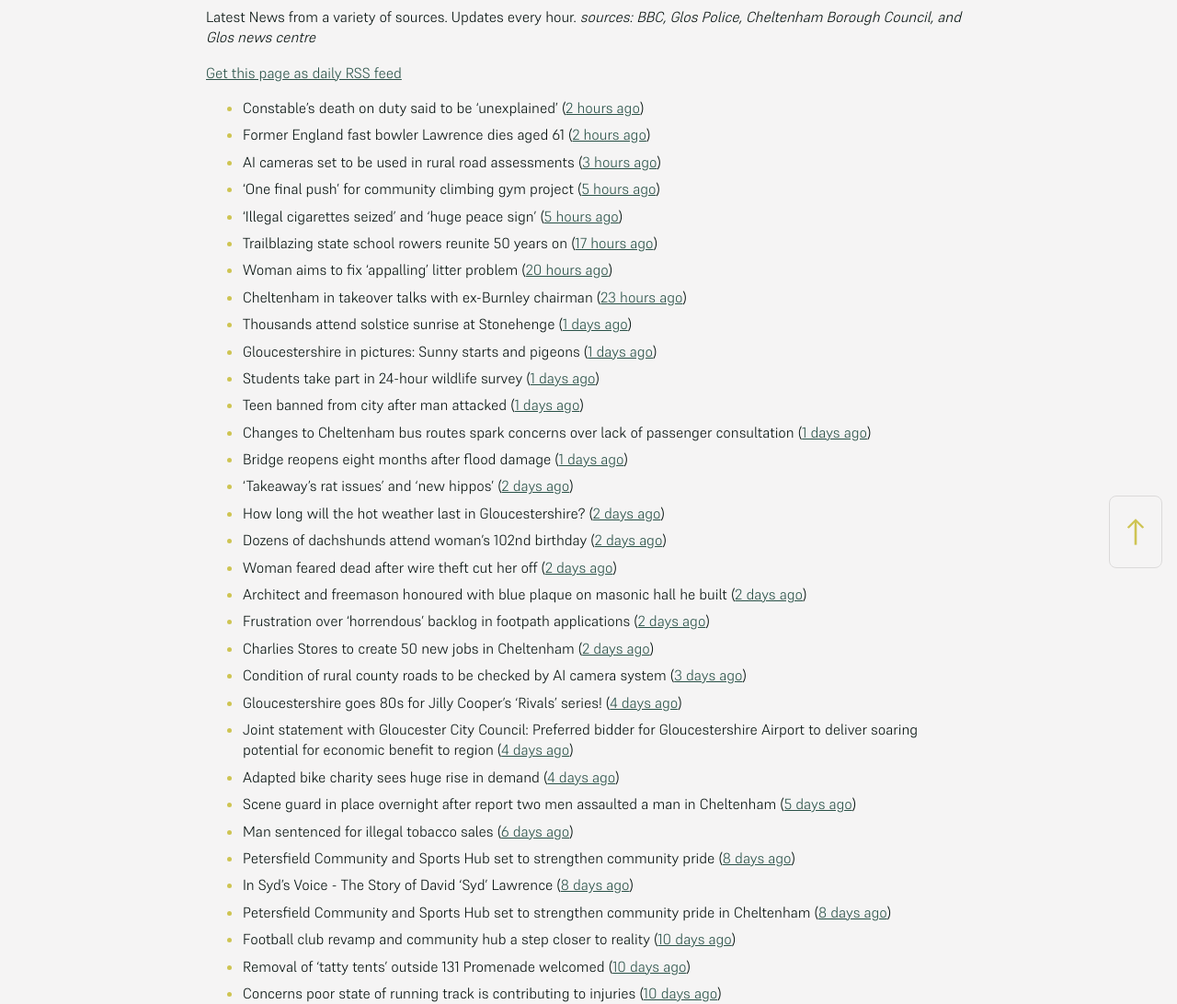
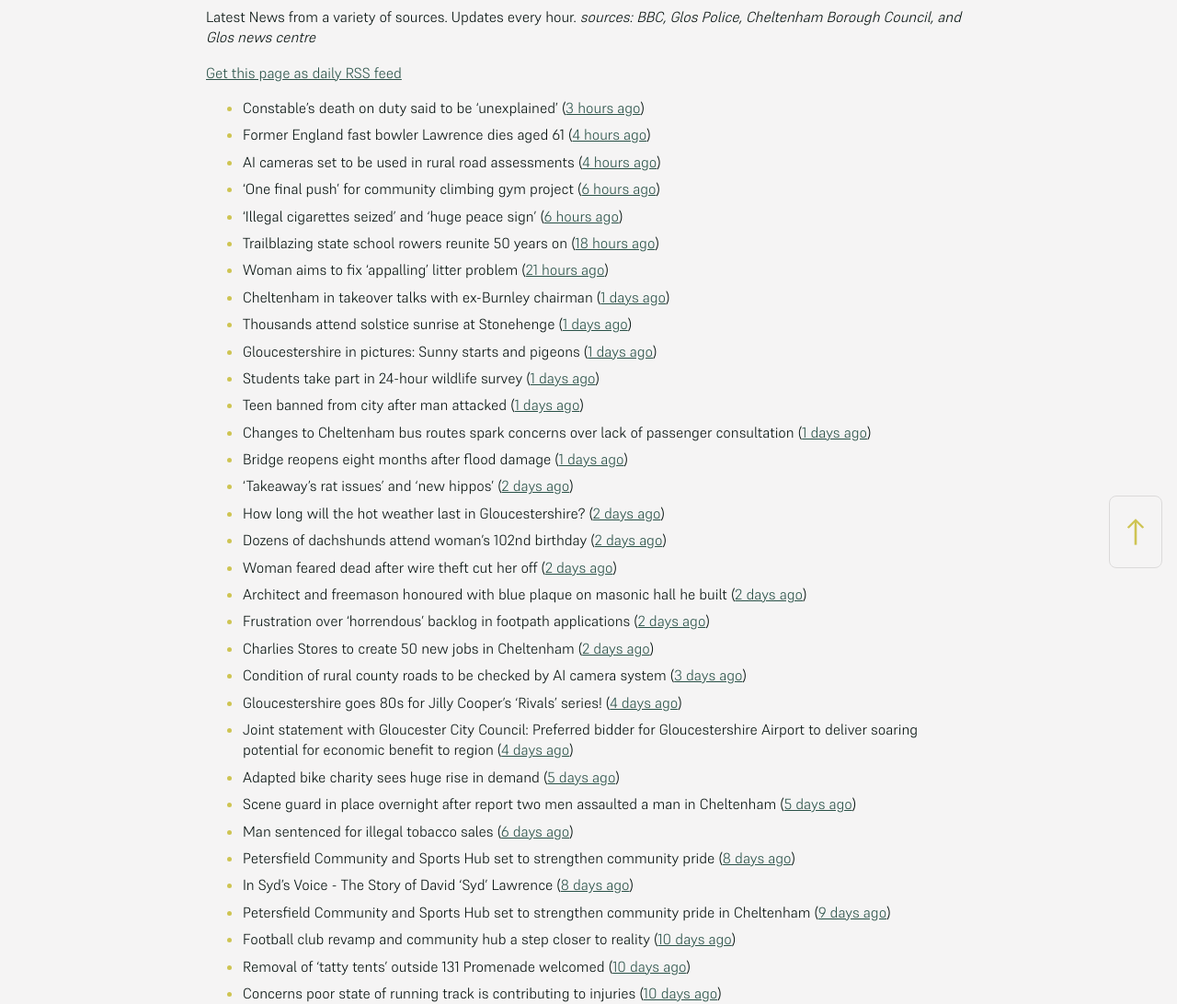
Before and after one commit to mat-0/cheltenham-open-data, a Jekyll site: the page built from _pages/news.md, in a window 1280 px wide. Shown: the part 266-1358 px from the top of the page at 92% size. Built offline with Jekyll 4.4.1, drawn with Linux system fonts in a browser that asks for light colours.

Commit message:
Updated 2025-06-22 13:05:35

```diff
--- a/_pages/news.md
+++ b/_pages/news.md
@@ -12,14 +12,14 @@ _sources: BBC, Glos Police, Cheltenham Borough Council, and Glos news centre_
 [Get this page as daily RSS feed](/daily.rss)
 
 <!-- news_marker starts -->
-- Constable's death on duty said to be 'unexplained' ([2 hours ago](https://www.bbc.com/news/articles/c39z0d12k88o))
-- Former England fast bowler Lawrence dies aged 61 ([2 hours ago](https://www.bbc.com/sport/cricket/articles/c07d973k0zzo))
-- AI cameras set to be used in rural road assessments ([3 hours ago](https://www.bbc.com/news/articles/c62g921l14jo))
-- 'One final push' for community climbing gym project ([5 hours ago](https://www.bbc.com/news/articles/cx2v55q5kpeo))
-- 'Illegal cigarettes seized' and 'huge peace sign' ([5 hours ago](https://www.bbc.com/news/articles/cy9x4grl3zno))
-- Trailblazing state school rowers reunite 50 years on ([17 hours ago](https://www.bbc.com/news/articles/ce9xgerg0n5o))
-- Woman aims to fix 'appalling' litter problem ([20 hours ago](https://www.bbc.com/news/articles/cqjq05rv191o))
-- Cheltenham in takeover talks with ex-Burnley chairman ([23 hours ago](https://www.bbc.com/sport/football/articles/ckg3v5135meo))
+- Constable's death on duty said to be 'unexplained' ([3 hours ago](https://www.bbc.com/news/articles/c39z0d12k88o))
+- Former England fast bowler Lawrence dies aged 61 ([4 hours ago](https://www.bbc.com/sport/cricket/articles/c07d973k0zzo))
+- AI cameras set to be used in rural road assessments ([4 hours ago](https://www.bbc.com/news/articles/c62g921l14jo))
+- 'One final push' for community climbing gym project ([6 hours ago](https://www.bbc.com/news/articles/cx2v55q5kpeo))
+- 'Illegal cigarettes seized' and 'huge peace sign' ([6 hours ago](https://www.bbc.com/news/articles/cy9x4grl3zno))
+- Trailblazing state school rowers reunite 50 years on ([18 hours ago](https://www.bbc.com/news/articles/ce9xgerg0n5o))
+- Woman aims to fix 'appalling' litter problem ([21 hours ago](https://www.bbc.com/news/articles/cqjq05rv191o))
+- Cheltenham in takeover talks with ex-Burnley chairman ([1 days ago](https://www.bbc.com/sport/football/articles/ckg3v5135meo))
 - Thousands attend solstice sunrise at Stonehenge ([1 days ago](https://www.bbc.com/news/articles/cg75gp1y233o))
 - Gloucestershire in pictures: Sunny starts and pigeons ([1 days ago](https://www.bbc.com/news/articles/cwye9g90870o))
 - Students take part in 24-hour wildlife survey ([1 days ago](https://www.bbc.com/news/articles/cn41ze3r27zo))
@@ -36,12 +36,12 @@ _sources: BBC, Glos Police, Cheltenham Borough Council, and Glos news centre_
 - Condition of rural county roads to be checked by AI camera system ([3 days ago](https://gloucesternewscentre.co.uk/condition-of-rural-county-roads-to-be-checked-by-ai-camera-system/))
 - Gloucestershire goes 80s for Jilly Cooper’s ‘Rivals’ series! ([4 days ago](https://www.bbc.co.uk/sounds/play/p0ljxnh1))
 - Joint statement with Gloucester City Council: Preferred bidder for Gloucestershire Airport to deliver soaring potential for economic benefit to region ([4 days ago](https://www.cheltenham.gov.uk/news/article/3021/joint_statement_with_gloucester_city_council_preferred_bidder_for_gloucestershire_airport_to_deliver_soaring_potential_for_economic_benefit_to_region))
-- Adapted bike charity sees huge rise in demand ([4 days ago](https://www.bbc.co.uk/sounds/play/p0ljrsvr))
+- Adapted bike charity sees huge rise in demand ([5 days ago](https://www.bbc.co.uk/sounds/play/p0ljrsvr))
 - Scene guard in place overnight after report two men assaulted a man in Cheltenham ([5 days ago](https://gloucesternewscentre.co.uk/scene-guard-in-place-overnight-after-report-two-men-assaulted-a-man-in-cheltenham/))
 - Man sentenced for illegal tobacco sales ([6 days ago](https://gloucesternewscentre.co.uk/man-sentenced-for-illegal-tobacco-sales/))
 - Petersfield Community and Sports Hub set to strengthen community pride ([8 days ago](https://gloucesternewscentre.co.uk/petersfield-community-and-sports-hub-set-to-strengthen-community-pride/))
 - In Syd's Voice - The Story of David 'Syd' Lawrence ([8 days ago](https://www.bbc.co.uk/sounds/play/p0lj4vvq))
-- Petersfield Community and Sports Hub set to strengthen community pride in Cheltenham ([8 days ago](https://www.cheltenham.gov.uk/news/article/3020/petersfield_community_and_sports_hub_set_to_strengthen_community_pride_in_cheltenham))
+- Petersfield Community and Sports Hub set to strengthen community pride in Cheltenham ([9 days ago](https://www.cheltenham.gov.uk/news/article/3020/petersfield_community_and_sports_hub_set_to_strengthen_community_pride_in_cheltenham))
 - Football club revamp and community hub a step closer to reality ([10 days ago](https://gloucesternewscentre.co.uk/football-club-revamp-and-community-hub-a-step-closer-to-reality/))
 - Removal of ‘tatty tents’ outside 131 Promenade welcomed ([10 days ago](https://gloucesternewscentre.co.uk/removal-of-tatty-tents-outside-131-promenade-welcomed/))
 - Concerns poor state of running track is contributing to injuries ([10 days ago](https://gloucesternewscentre.co.uk/concerns-poor-state-of-running-track-is-contributing-to-injuries/))
```
Also changed, not shown: _data/flood.json (+4 -4 lines), index.md (+5 -5 lines).
